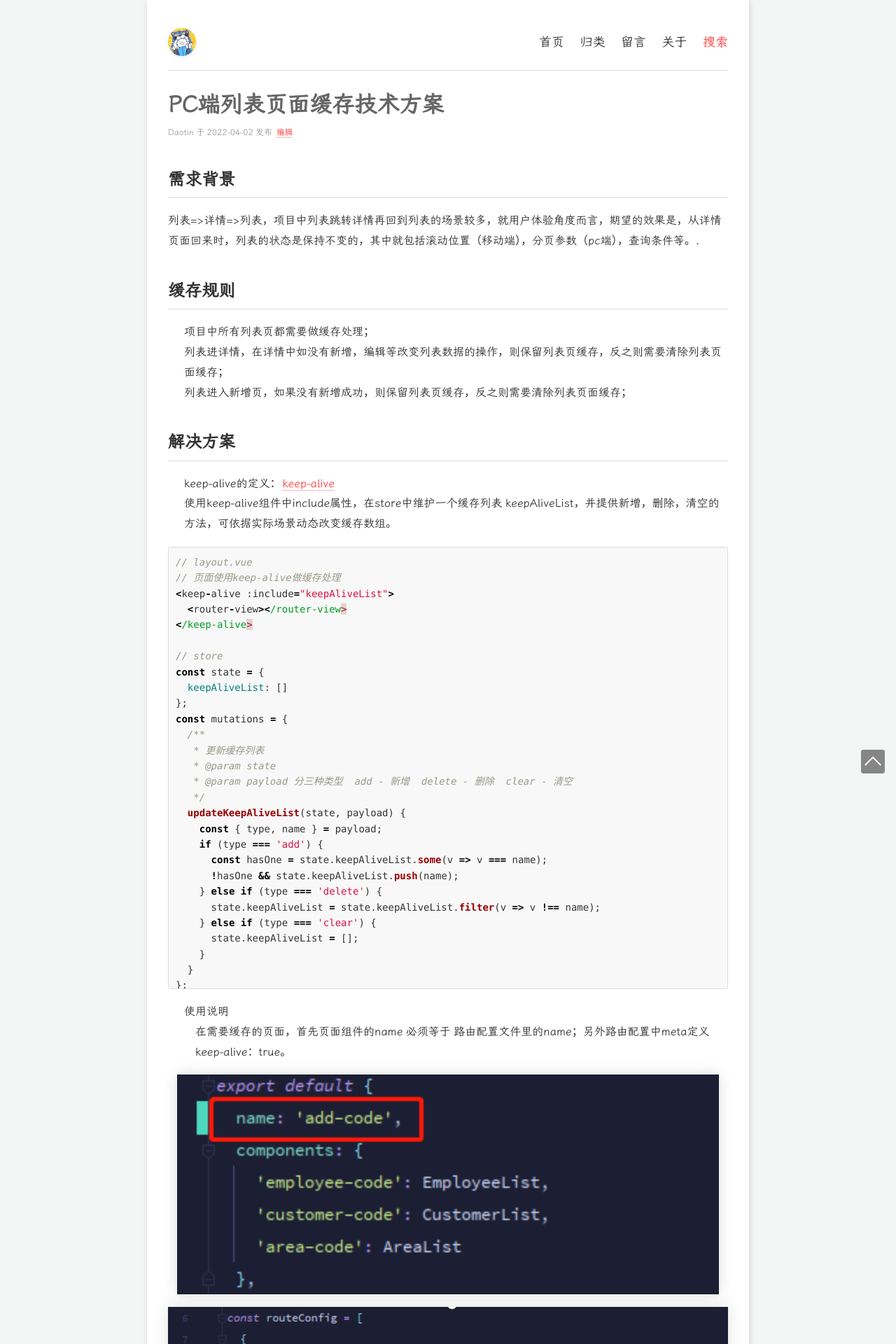
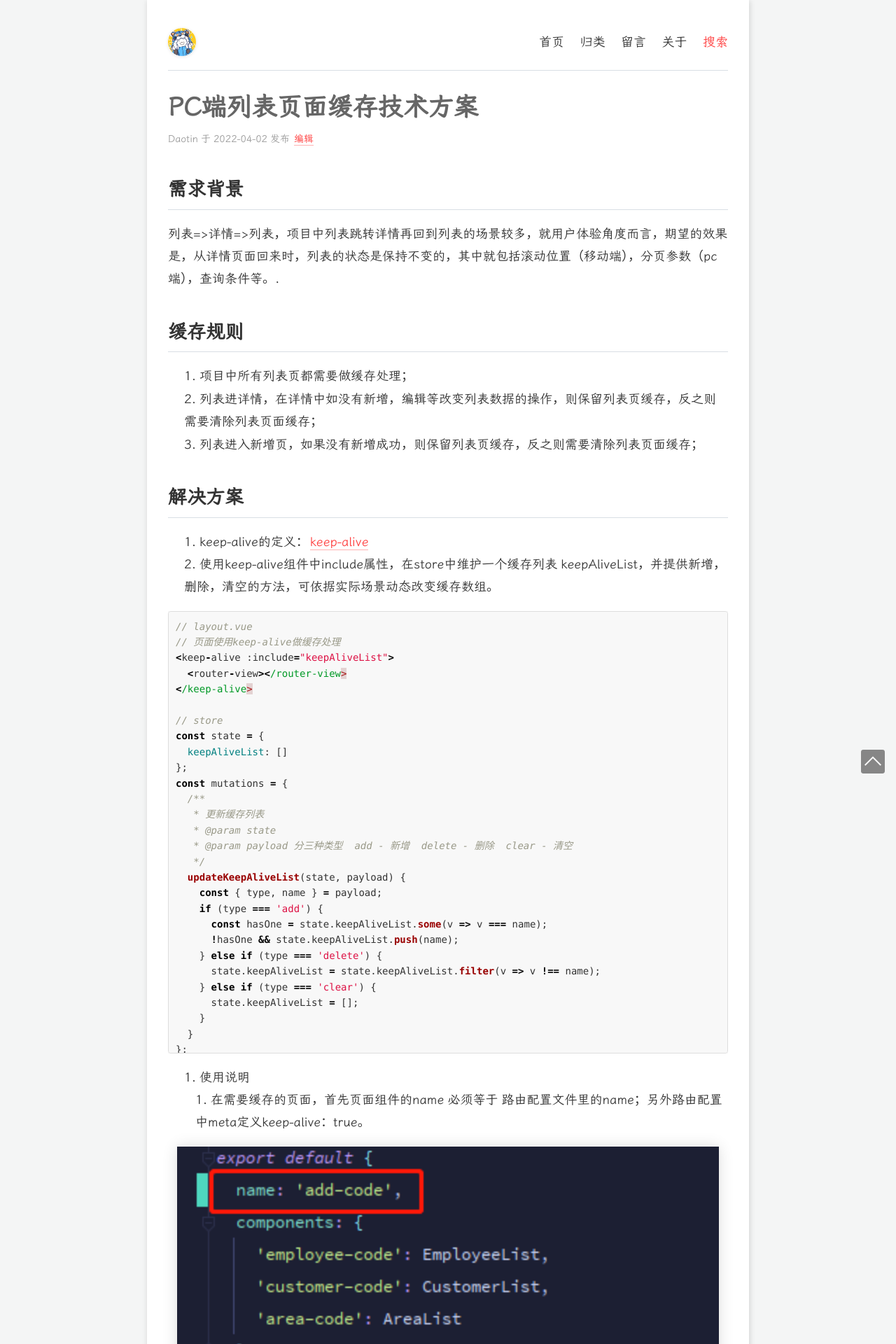
Before and after one commit to Daotin/fe-blog, a Jekyll site: the page built from _posts/2022/2022-04-02-PC端列表页面缓存技术方案.md, in a window 1280 px wide. Shown: the top 1920 px of the page at 70% size. Built offline with Jekyll 4.4.1, drawn with Linux system fonts in a browser that asks for light colours.

Commit message:
修改UI

```diff
--- a/static/css/page.css
+++ b/static/css/page.css
@@ -27,7 +27,7 @@
   text-overflow: ellipsis;
 }
 .list-post li .title a {
-  font-size: 15px;
+  font-size: 18px;
 }
 .list-post li .tags {
   flex-shrink: 0;
@@ -35,7 +35,7 @@
   margin-left: 10px;
 }
 .list-post li .tags a {
-  font-size: 12px;
+  font-size: 14px;
   color: #999;
   margin-left: 8px;
   background: #eee;
@@ -128,7 +128,7 @@
     padding: 6px 0;
   }
   .list-post li .title a {
-    font-size: 14px;
+    font-size: 18px;
   }
   .list-post .categories {
     display: none;
--- a/static/css/post.css
+++ b/static/css/post.css
@@ -1,5 +1,5 @@
 .page-post {
-  font-size: 16px;
+  font-size: 18px;
   line-height: 1.8;
   word-break: break-word;
 }
@@ -8,7 +8,7 @@
   color: #666666;
 }
 .page-post .subtitle {
-  font-size: 12px;
+  font-size: 14px;
   color: #999999;
 }
 .page-post .post > * {
@@ -162,10 +162,10 @@
   margin-left: 23px;
 }
 .page-post ul li {
-  list-style: disc;
+  list-style: inside disc;
 }
 .page-post ol li {
-  list-style: none;
+  list-style: inside decimal;
 }
 
 #markdown-toc {
```
